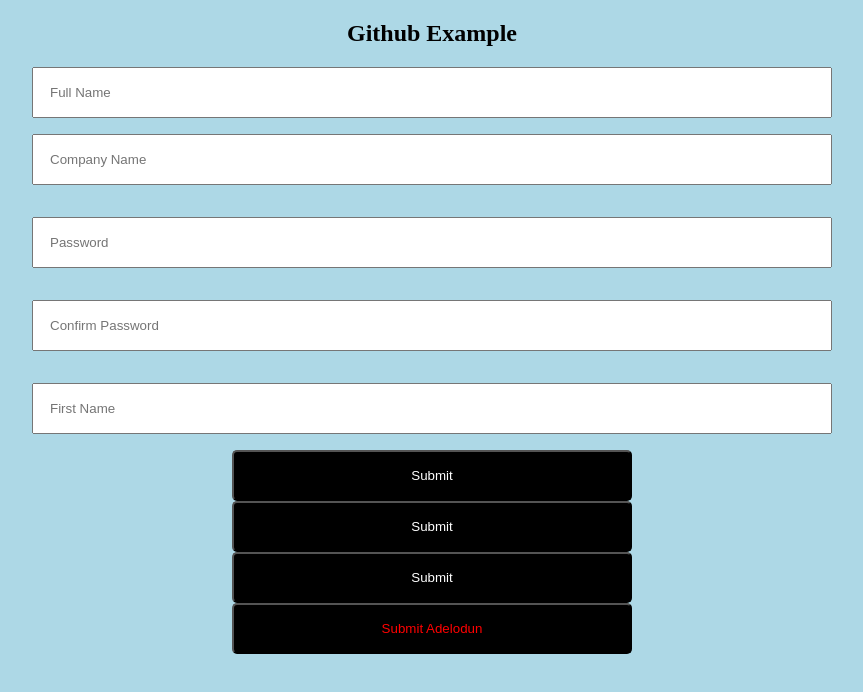
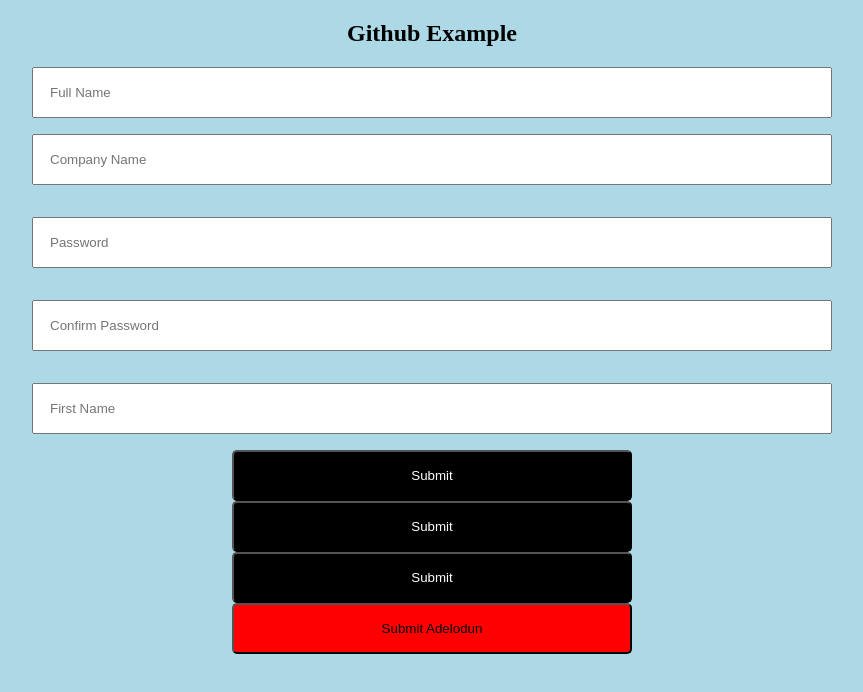
Before and after one commit to ngozi-ekekwe/waec_demo, a plain HTML site: page index.html in a window 1280 px wide. Shown: the whole page, without its empty margins (208-1071 px from the left). Drawn offline with Linux system fonts and the light colour scheme.

Commit message:
added new button

```diff
--- a/index.css
+++ b/index.css
@@ -38,3 +38,6 @@ button {
   cursor: pointer;
   margin: auto;
 }
+.git-Adelodunbutton{
+  background-color:red;
+  }
--- a/index.html
+++ b/index.html
@@ -24,7 +24,7 @@
             <button>Submit</button>
             <button>Submit</button>
             <button>Submit</button>
-            <button> <font color="red">Submit Adelodun </font></button>
+            <button class= "git-Adelodunbutton" > <font color="Black">Submit Adelodun </font> </button>
           </div>
         </form>
 
```
